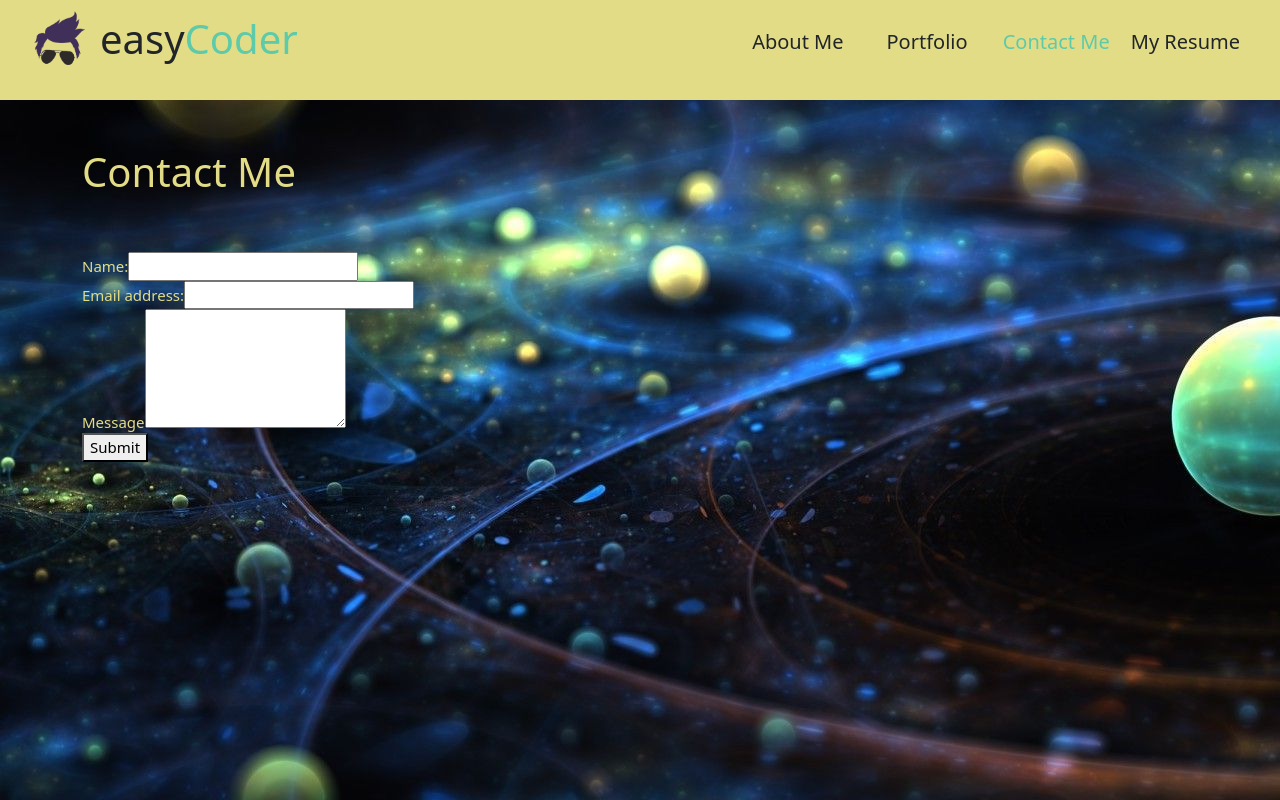
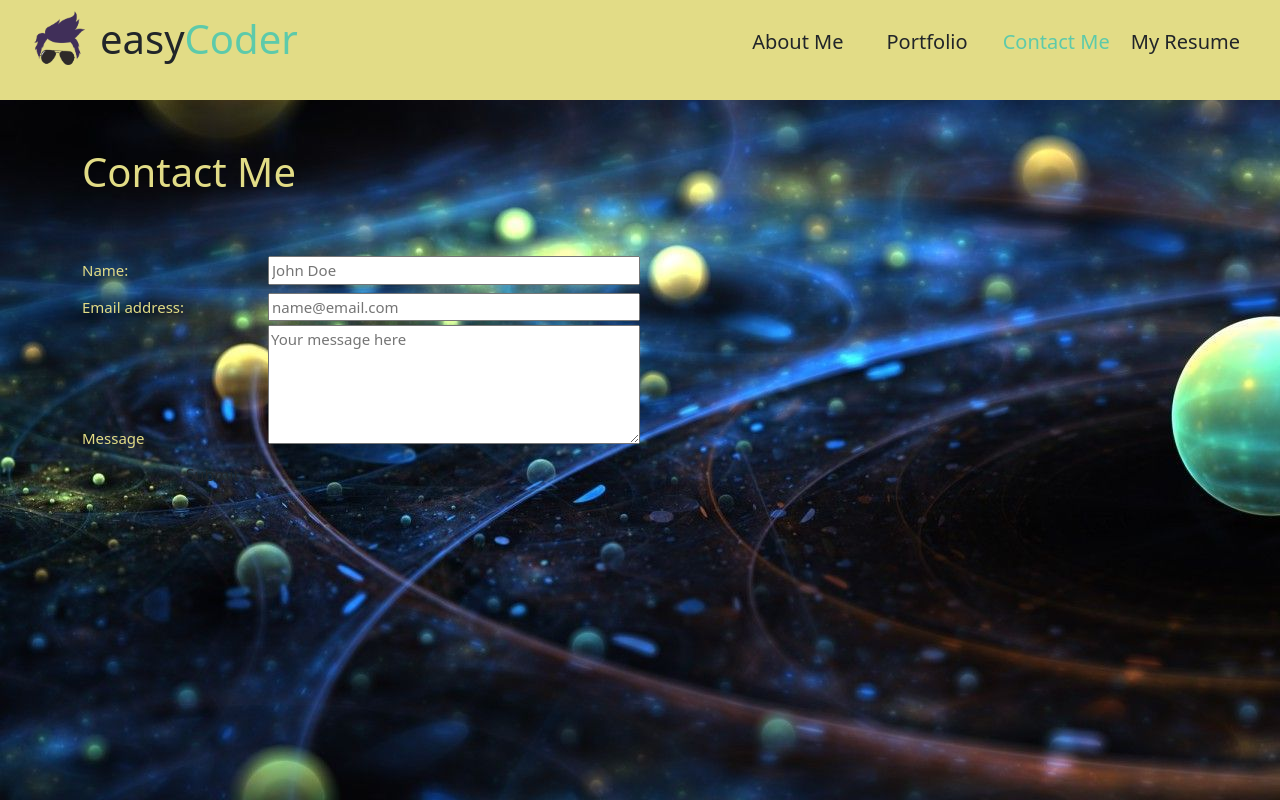
Before and after one commit to mlcundayag/devPortfolio-react, a React (Create React App) app: page / in a window 1280 px wide. Both pictures are taken after a click on the element "Contact Me". Built offline with nearby package versions, Linux system fonts and the light colour scheme.

Commit message:
style contact

```diff
--- a/src/components/Contact/index.js
+++ b/src/components/Contact/index.js
@@ -1,4 +1,5 @@
 import React, {useState} from "react";
+import "./style.css";
 
 function Contact() {
     const [formState, setFormState] = useState({
@@ -45,25 +46,25 @@ function Contact() {
     return (
         <div className="container">
             <h1 className="pb-5">Contact Me</h1>
-            <form id="content-form" onSubmit={handleSubmit}>
+            <form className="form-group row" id="content-form" onSubmit={handleSubmit}>
                 <div>
-                    <label htmlFor="name">Name: </label>
-                    <input type="text" name="name" defaultValue={name}onBlur={handleChange}></input>
+                    <label className="custom-label col-sm-2 col-form-label" htmlFor="name">Name: </label>
+                    <input className="col-sm-4" placeholder="John Doe" type="text" name="Name" defaultValue={name}onBlur={handleChange}></input>
                 </div>
                 <div>
-                    <label htmlFor="email">Email address: </label>
-                    <input type="email" name="email" defaultValue={email} onBlur={handleChange}></input>
+                    <label className="custom-label col-sm-2 col-form-label" htmlFor="email">Email address: </label>
+                    <input className="col-sm-4" placeholder="name@email.com" type="email" name="email" defaultValue={email} onBlur={handleChange}></input>
                 </div>
                 <div>
-                    <label htmlFor="message">Message </label>
-                    <textarea name="message" rows="5" defaultValue={message} onBlur={handleChange} />
+                    <label className="custom-label col-sm-2 col-form-label" htmlFor="message">Message </label>
+                    <textarea className="col-sm-4" placeholder="Your message here" name="Message" rows="5" defaultValue={message} onBlur={handleChange} />
                 </div>
                 {displayMessage && (
                     <div>
-                        <p>{displayMessage}</p>
+                        <p className="mt-3 display-message">{displayMessage}</p>
                     </div>
                 )}
-                <button type="submit">Submit</button>
+                <button className="col-sm-3 btn custom-button" type="submit">Submit</button>
             </form>
         </div>
     )
--- /dev/null
+++ b/src/components/Contact/style.css
@@ -0,0 +1,18 @@
+.custom-button {
+    background-color: #5dcaaa;
+    color: black;
+}
+
+.custom-button:hover {
+    background-color: #e2dc86;
+    color: black
+}
+
+.custom-label {
+    font-size: 20px;
+}
+
+.display-message {
+    font-size: 15px;
+    font-weight: bold;
+}
```
